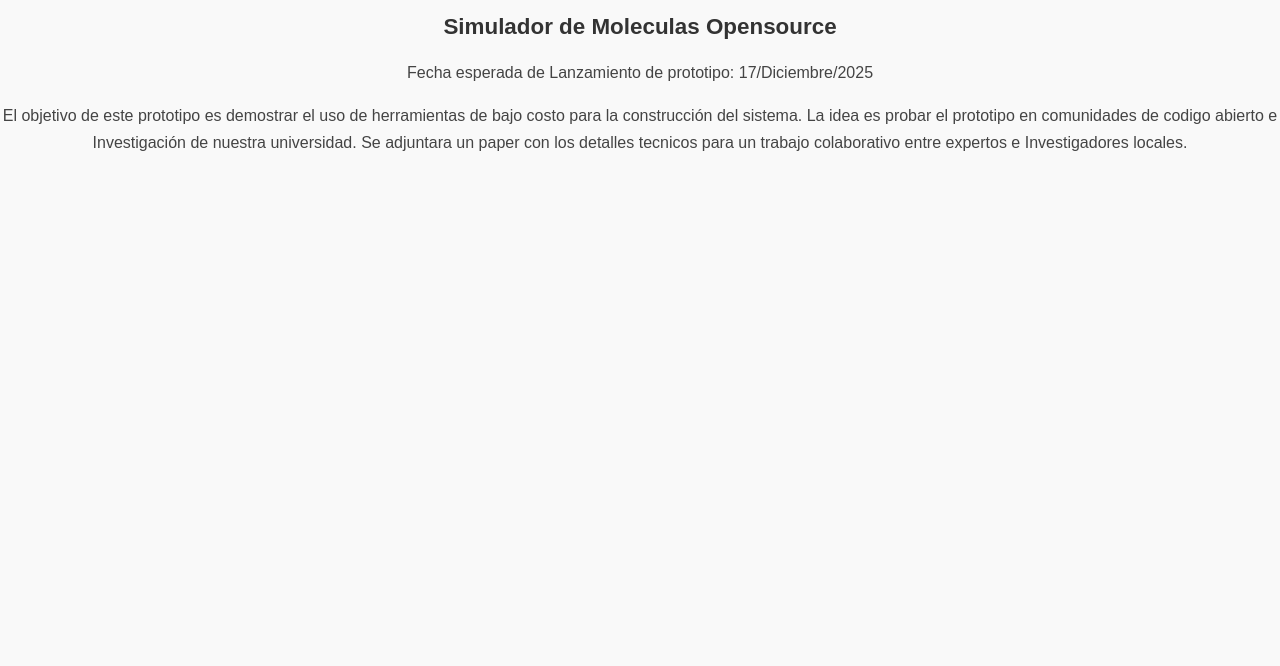
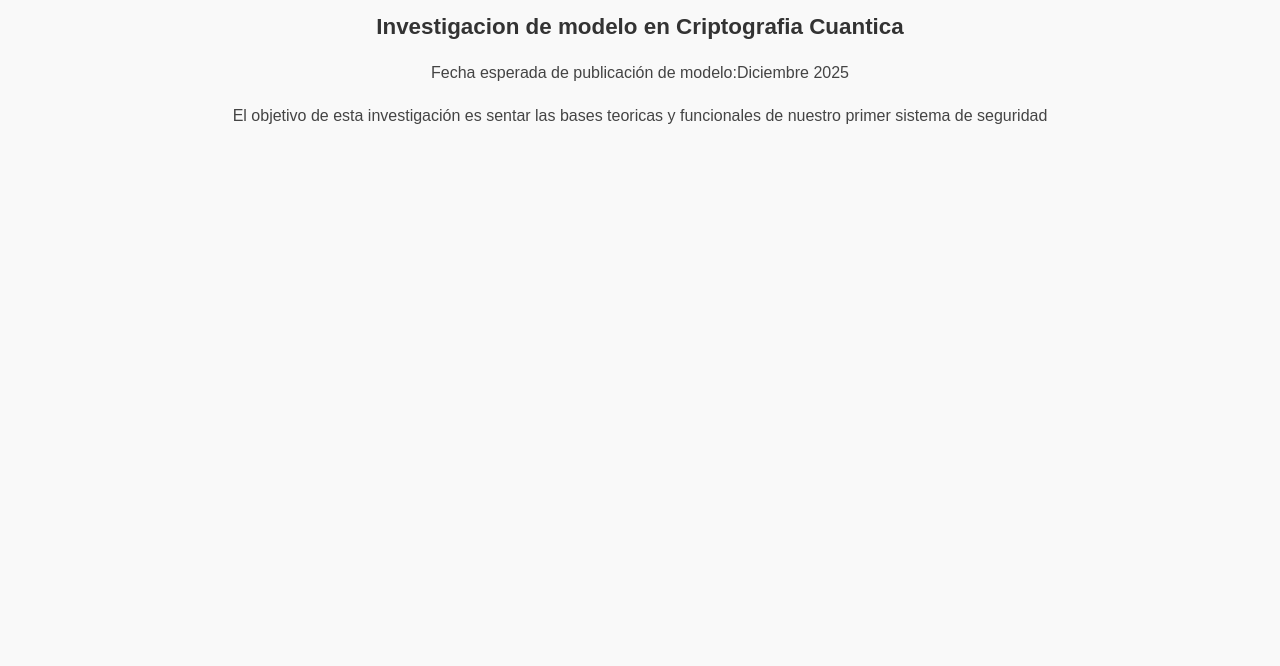
Before and after one commit to dgocrz/Kuantu, a plain HTML site: page proyectos.html in a window 1280 px wide. Shown: the part 134-800 px from the top of the page. Drawn offline with Linux system fonts and the light colour scheme.

Commit message:
proyectos.html

```diff
--- a/proyectos.html
+++ b/proyectos.html
@@ -180,12 +180,10 @@ footer {
     </ul>
   </nav>
     <h1>Proyectos</h1>
-    <p><h3>Simulador de Moleculas Opensource </h3></p>
-    <p>Fecha esperada de Lanzamiento de prototipo: 17/Diciembre/2025</p>
+    <p><h3>Investigacion de modelo en Criptografia Cuantica </h3></p>
+    <p>Fecha esperada de publicación de modelo:Diciembre 2025</p>
     <p>
-    El objetivo de este prototipo es demostrar el uso de herramientas de bajo costo para la construcción del sistema. La idea es probar el prototipo en comunidades de codigo abierto e Investigación
-    de nuestra universidad. Se adjuntara un paper con los detalles tecnicos para un trabajo colaborativo entre expertos e Investigadores locales.
-
+    El objetivo de esta investigación es sentar las bases teoricas y funcionales de nuestro primer sistema de seguridad
 
     </p>
  <script>
```
